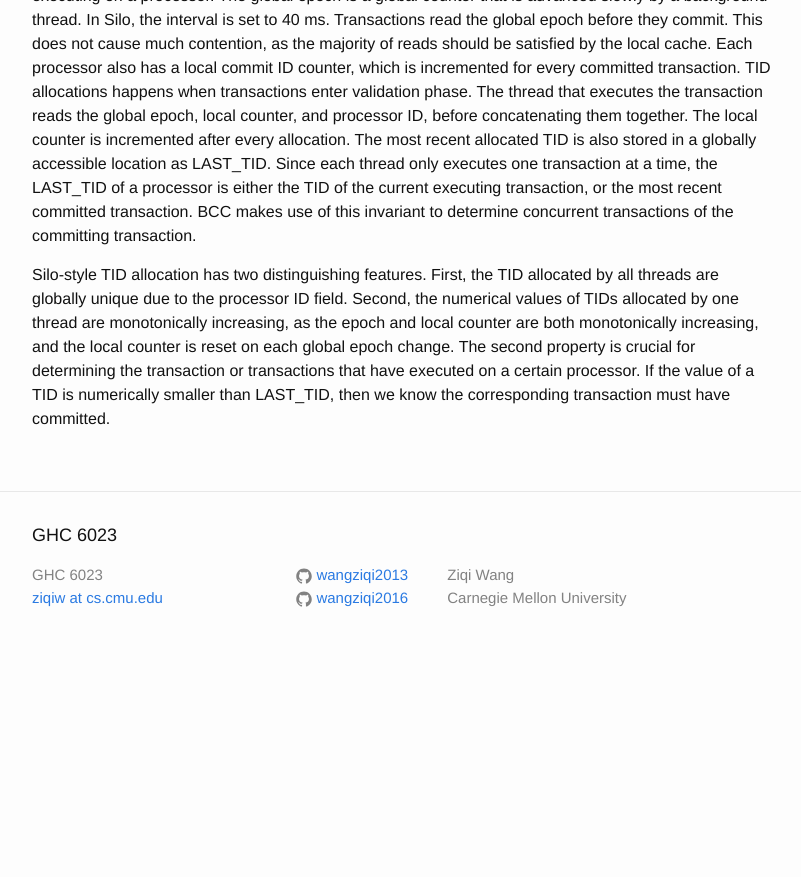
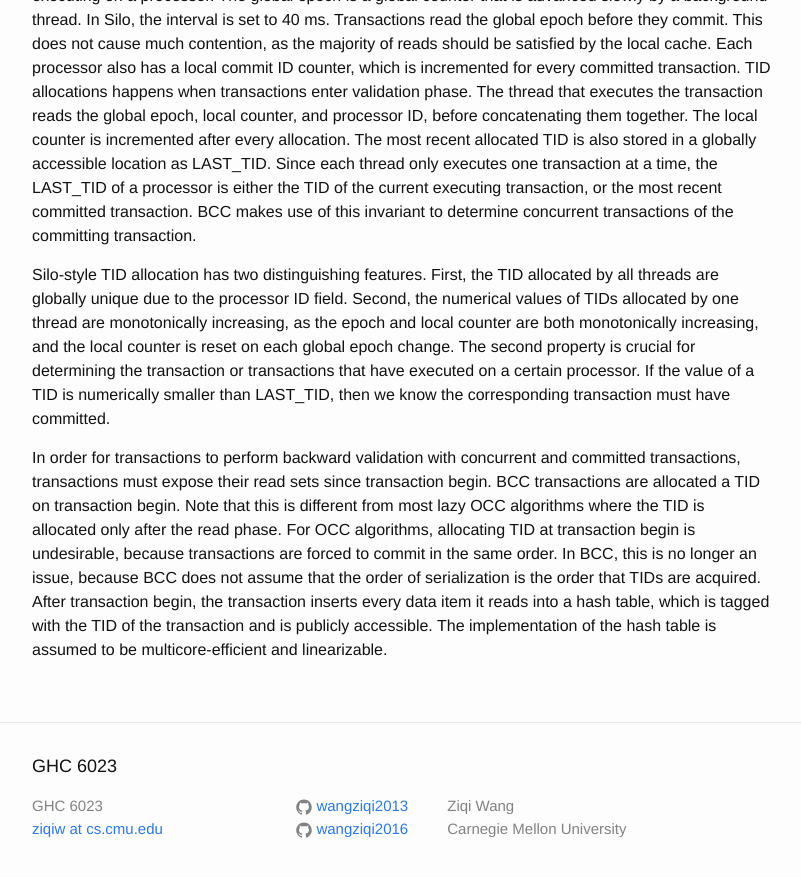
Before and after one commit to wangziqi2013/wangziqi2013.github.io, a Jekyll site: the page built from _posts/2018-06-25-bcc.markdown, in a window 1280 px wide and 900 px high, scrolled down 2617 px. Shown: the top 877 px of the window, without its empty margins (238-1039 px from the left). Built offline with Jekyll 4.4.1, drawn with Linux system fonts in a browser that asks for light colours; before the commit the page ends 3286 px from its top, so only the background shows below that.

Commit message:
Working on read phase

```diff
--- a/_posts/2018-06-25-bcc.markdown
+++ b/_posts/2018-06-25-bcc.markdown
@@ -105,3 +105,11 @@ the processor ID field. Second, the numerical values of TIDs allocated by one th
 and local counter are both monotonically increasing, and the local counter is reset on each global epoch change. The second
 property is crucial for determining the transaction or transactions that have executed on a certain processor. If the value of
 a TID is numerically smaller than LAST_TID, then we know the corresponding transaction must have committed.
+
+In order for transactions to perform backward validation with concurrent and committed transactions, transactions must expose
+their read sets since transaction begin. BCC transactions are allocated a TID on transaction begin. Note that this is different
+from most lazy OCC algorithms where the TID is allocated only after the read phase. For OCC algorithms, allocating TID at
+transaction begin is undesirable, because transactions are forced to commit in the same order. In BCC, this is no longer an
+issue, because BCC does not assume that the order of serialization is the order that TIDs are acquired. After transaction
+begin, the transaction inserts every data item it reads into a hash table, which is tagged with the TID of the transaction
+and is publicly accessible. The implementation of the hash table is assumed to be multicore-efficient and linearizable.
```
